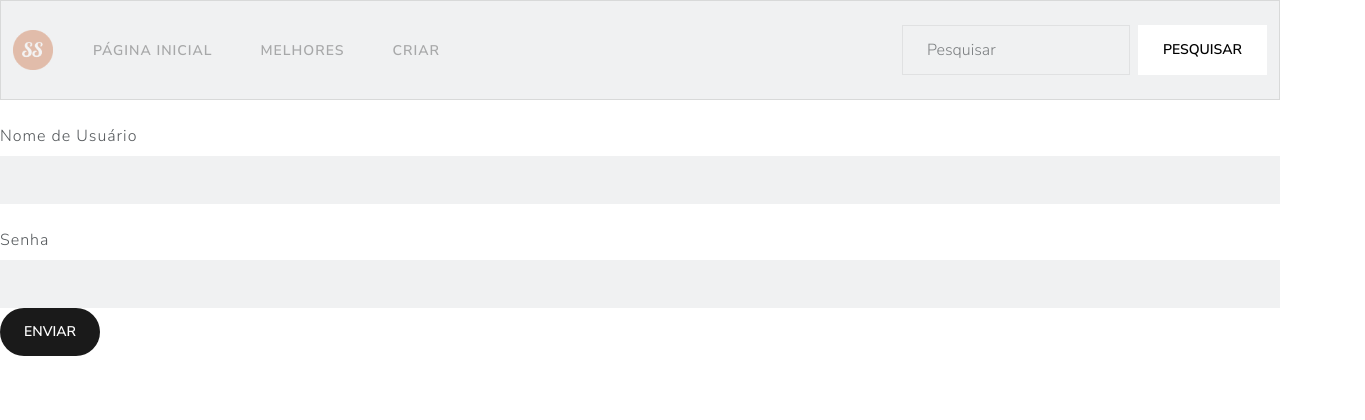
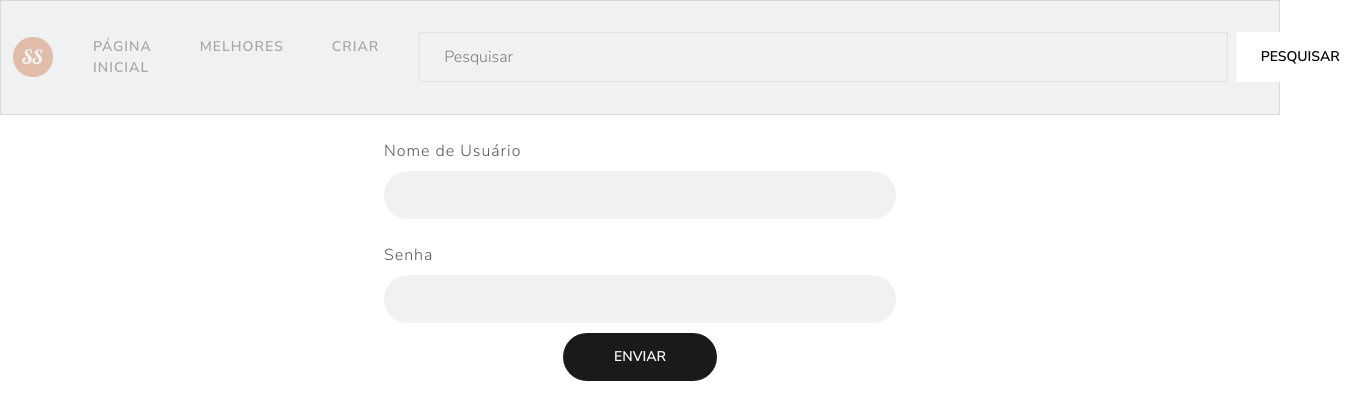
Before and after one commit to paulaquadros/SkinScore, a React (Create React App) app in the folder frontend/: page /login in a window 1280 px wide. Shown: the top 420 px of the page, 1365 px wide, since content can reach past the window. Built offline with nearby package versions, Linux system fonts and the light colour scheme.

Commit message:
css da sprint anterior

```diff
--- a/frontend/src/css/CadastrarProduto.css
+++ b/frontend/src/css/CadastrarProduto.css
@@ -26,3 +26,7 @@
     align-self: center;
     width: 30%;
 }
+
+input{
+    min-width: 70%;
+}
--- a/frontend/src/css/CadastrarUsuario.css
+++ b/frontend/src/css/CadastrarUsuario.css
@@ -1,4 +1,47 @@
-.cadastrar_usuario {
+.panel {
     display:flex;
-    max-width: 50%;
+    flex-direction: column;
+    justify-content: center;
+    align-items: center;
+    width: 50%;
+    row-gap: 10px;
+    margin: auto;
 }
+
+form{
+    min-width: 80%;
+}
+
+.flex-container {
+    margin-top: 3%;
+    display: flex;
+    justify-content: center;
+}
+
+.flex-item {
+    display: flex;
+    flex-direction: row;
+    padding-left: 20%;
+    padding-right: 20%;
+}
+
+input[type="radio"]{
+    transform: scale(0.5);
+}
+
+.label {
+    justify-content: left;
+}
+
+.div-botao-publicar {
+    display:flex;
+    flex-direction: column;
+    justify-content: center;
+    align-items: center;
+    min-width: 100%;
+    margin-top: 2%;
+}
+
+.botao-publicar {
+    width: 30%;
+}
--- /dev/null
+++ b/frontend/src/css/Login.css
@@ -0,0 +1,24 @@
+.panel {
+    display:flex;
+    row-gap: 100px;
+    flex-direction: column;
+    justify-content: center;
+    align-items: center;
+    width: 50%;
+}
+
+form{
+    min-width: 80%;
+}
+
+.div-botao-publicar {
+    display:flex;
+    flex-direction: column;
+    justify-content: center;
+    align-items: center;
+    margin-top: 2%;
+}
+
+.botao-publicar {
+    width: 30%;
+}
--- a/frontend/src/pages/CadastrarUsuario.js
+++ b/frontend/src/pages/CadastrarUsuario.js
@@ -1,5 +1,6 @@
 import axios from "axios";
 import { useState } from "react";
+import '../css/CadastrarUsuario.css';
 
 export default function CadastrarUsuario (){
     const [nome, setNome] = useState();
@@ -47,19 +48,30 @@ export default function CadastrarUsuario (){
     }
 
     return (
+      <div className="panel">
         <form id="cadastrar_usuario" name="cadastrar_usuario" onSubmit={handleSubmit}>
-            <label htmlFor="nome" className="form-label mt-4">Nome</label>
-            <input type="nome" className="form-control" id="nome" name="nome" placeholder="Nome completo" onChange={handleNomeChange}/>
+            <label htmlFor="nome" className="form-label mt-4">Nome Completo</label>
+            <input type="text" className="form-control rounded-pill" id="nome" name="nome" onChange={handleNomeChange}/>
             <label htmlFor="nome_usuario" className="form-label mt-4">Nome de Usuário</label>
-            <input type="nome_usuario" className="form-control" id="nome_usuario" name="nome_usuario" placeholder="Nome de usuário" onChange={handleUsuarioChange}/>
-            <label htmlFor="email" className="form-label mt-4">E-mail</label>
-            <input type="email" className="form-control" id="email" name="email" placeholder="E-mail" onChange={handleEmailChange}/>
+            <input type="text" className="form-control rounded-pill" id="nome_usuario" name="nome_usuario" onChange={handleUsuarioChange}/>
+            <label htmlFor="email" className="form-label mt-4">Email</label>
+            <input type="email" className="form-control rounded-pill" id="email" name="email" onChange={handleEmailChange}/>
             <label htmlFor="senha" className="form-label mt-4">Senha</label>
-            <input type="password" className="form-control" id="senha" name="senha" placeholder="Senha" autoComplete="off" onChange={handleSenhaChange}/>
-            <p>Tipo de Usuário</p>
-            <input type="radio" id="tipo_usuario_admin" name="tipo_usuario" value="A" onChange={handleTipoChange}/><label htmlFor="tipo_usuario_admin" >Admin</label><br />
-            <input type="radio" id="tipo_usuario_comum" name="tipo_usuario" value="C" onChange={handleTipoChange}/><label htmlFor="tipo_usuario_comum">Comum</label><br />
-            <button type="submit" className="btn btn-primary rounded-pill">Cadastrar</button>
+            <input type="password" className="form-control rounded-pill" id="senha" name="senha" autoComplete="off" onChange={handleSenhaChange}/>
+            <div className="flex-container">
+              <div className="flex-item">
+                <input type="radio" className="radio-btn" id="tipo_usuario_comum" name="tipo_usuario" value="C" onChange={handleTipoChange}/>
+                <label htmlFor="tipo_usuario_comum" className="label">Comum</label>
+              </div>
+              <div className="flex-item">
+                <input type="radio" className="radio-btn" id="tipo_usuario_admin" name="tipo_usuario" value="A" onChange={handleTipoChange}/>
+                <label htmlFor="tipo_usuario_admin" className="label" >Administrador</label>
+              </div>
+            </div>
+            <div className="div-botao-publicar">
+              <button type="submit" className="btn btn-primary rounded-pill botao-publicar">Cadastrar</button>
+            </div>
         </form>
+      </div>
     )
 }
--- a/frontend/src/pages/Login.js
+++ b/frontend/src/pages/Login.js
@@ -1,5 +1,6 @@
 import axios from "axios";
 import { useState } from "react"
+import '../css/Login.css';
 
 export default function Login (){
     const [nome_usuario, setNome_usuario] = useState();
@@ -40,12 +41,16 @@ export default function Login (){
     }
 
     return (
+      <div className="panel">
         <form action="login" name="login" onSubmit={handleSubmit}>
             <label htmlFor="nome_usuario" className="form-label mt-4">Nome de Usuário</label>
-            <input type="text" className="form-control" id="nome_usuario" name="nome_usuario" onChange={handleUsuarioChange}/>
+            <input type="text" className="form-control rounded-pill" id="nome_usuario" name="nome_usuario" onChange={handleUsuarioChange}/>
             <label htmlFor="senha" className="form-label mt-4">Senha</label>
-            <input type="password" className="form-control" id="senha" name="senha" autoComplete="off" onChange={handleSenhaChange}/>
-            <button type="submit" className="btn btn-primary rounded-pill">Enviar</button>
+            <input type="password" className="form-control rounded-pill" id="senha" name="senha" autoComplete="off" onChange={handleSenhaChange}/>
+            <div className="div-botao-publicar">
+              <button type="submit" className="btn btn-primary rounded-pill botao-publicar">Enviar</button>
+            </div>
         </form>
+      </div>
     )
 }
```
